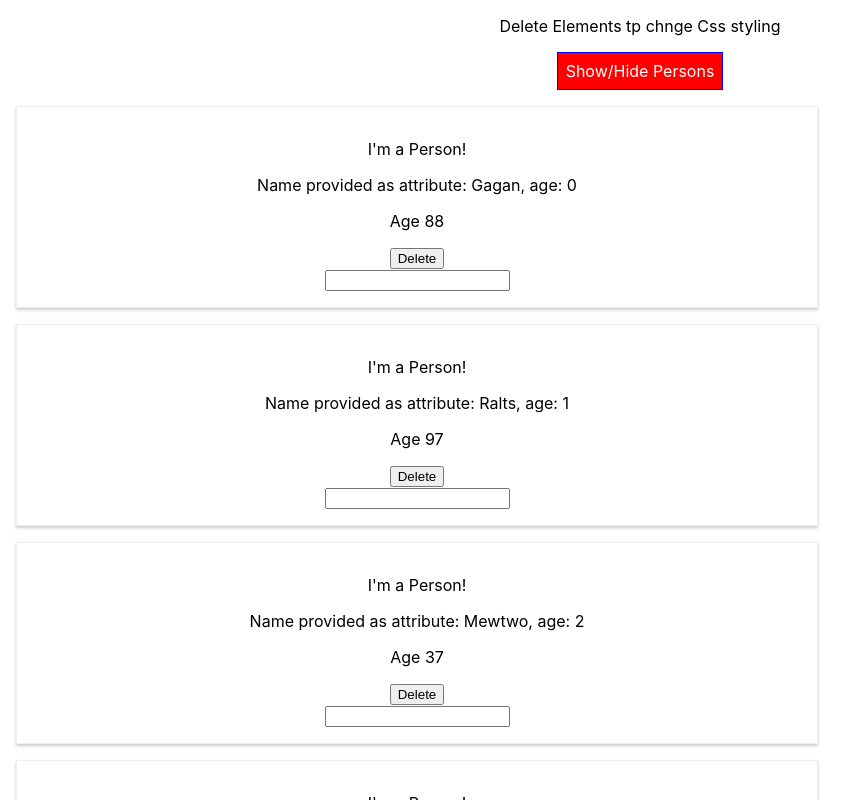
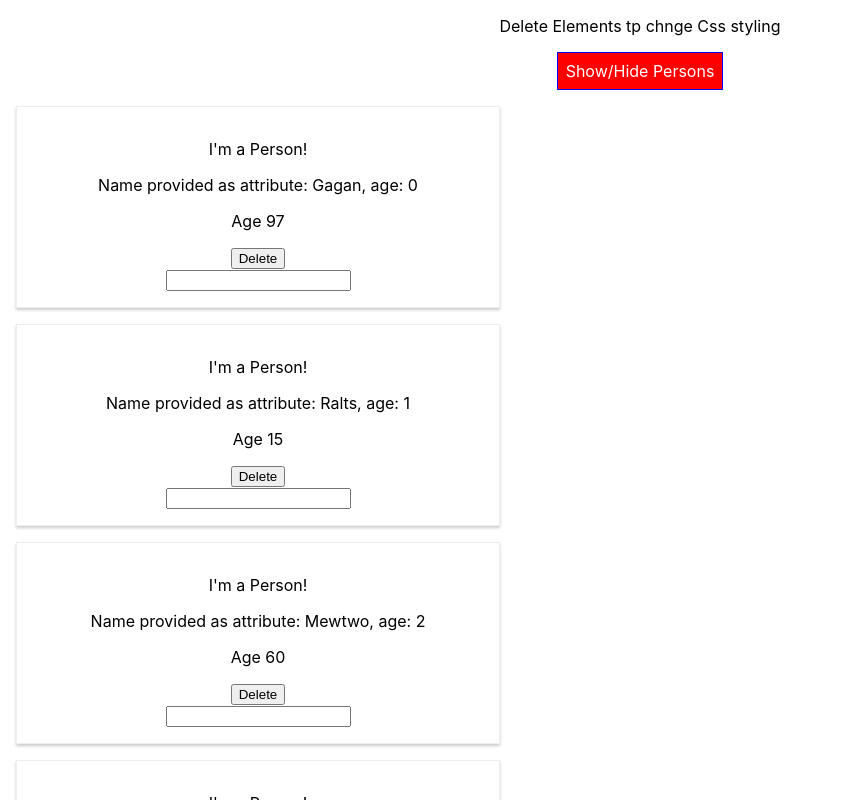
Before and after one commit to Gagandeep39/reactjs-styling-demo, a React (Create React App) app: page / in a window 1280 px wide. Both pictures are taken after a click on the button "Show/Hide Persons". Shown: the top 800 px of the page, without its empty margins (0-867 px from the left). Built offline with nearby package versions, Linux system fonts and the light colour scheme.

Commit message:
Replaced Radium with Style component

```diff
--- a/src/Person/Person.js
+++ b/src/Person/Person.js
@@ -1,5 +1,6 @@
 import React from 'react';
 import './Person.css';
+import styled from 'styled-components';
 // import Radium from 'radium';
 // ES6 style
 // Props is the tecnical ketword for the attribute of an element
@@ -12,8 +13,33 @@
     }
   }
 
+  const StyledDiv = styled.div`
+    width: 60%;
+    margin: auto;
+    border: 1px solid #eee;
+    box-shadow: 0 2px 3px #ccc;
+    padding: 16px;
+    text-align: center;
+    margin: 16px;
+    @media (min-width: 500px) {
+      width: 450px;
+    }
+  `;
+
   return (
-    <div className='Person' style={style}>
+    // <div className='Person' style={style}>
+    //   <p> I'm a Person!</p>
+    //   <p>Name provided as attribute: {props.name}, age: {props.age} </p>
+    //   <p>Age {Math.floor(Math.random() * 100)}</p>
+    //   <p> {props.children} </p>
+    //   <button onClick={props.deleteButton}>Delete</button>
+    //   <br />
+    //   <input type='text' onChange={props.change} />
+    // </div>
+
+
+    // Style Div
+    <StyledDiv>
       <p> I'm a Person!</p>
       <p>Name provided as attribute: {props.name}, age: {props.age} </p>
       <p>Age {Math.floor(Math.random() * 100)}</p>
@@ -21,7 +47,7 @@
       <button onClick={props.deleteButton}>Delete</button>
       <br />
       <input type='text' onChange={props.change} />
-    </div>
+    </StyledDiv>
   );
 };
 
```
